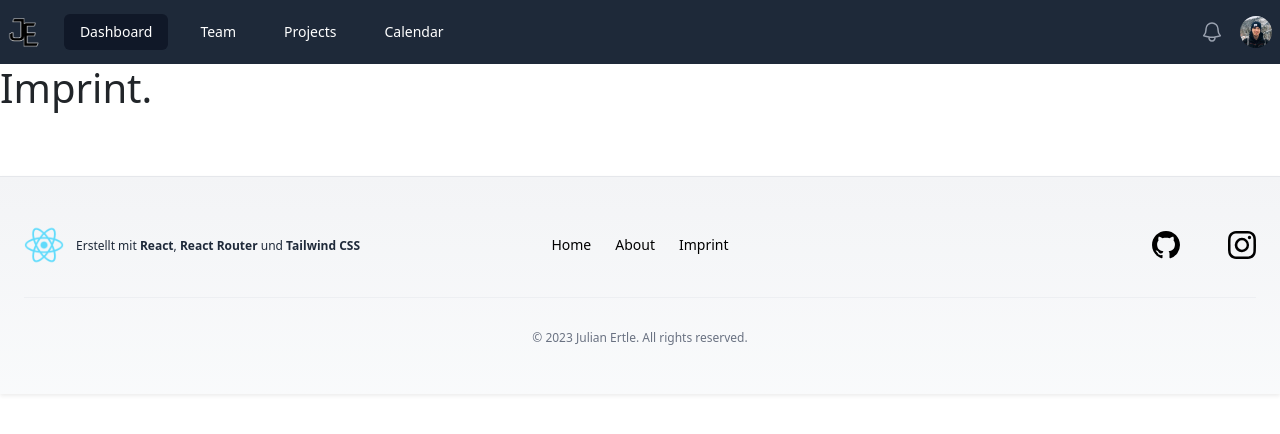
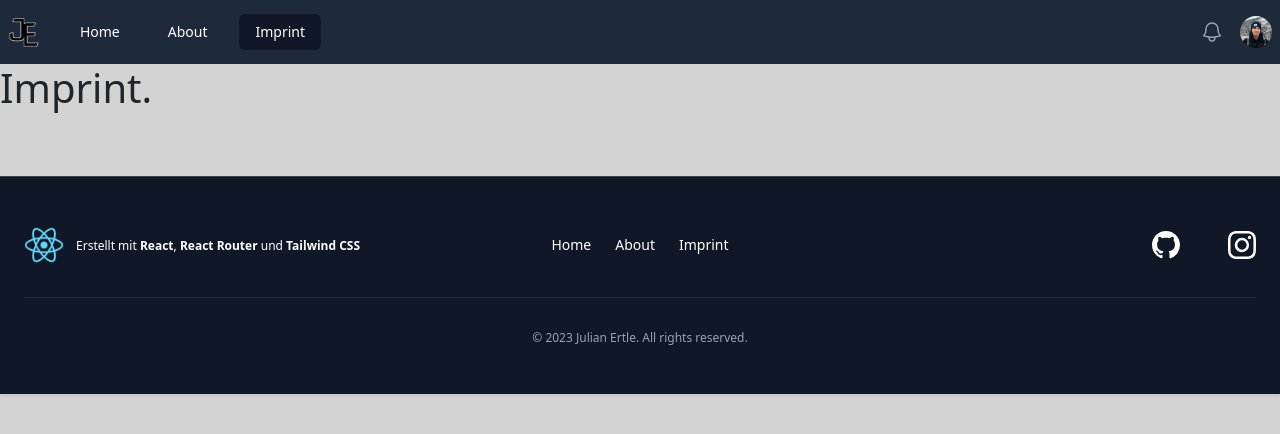
Before and after one commit to julianertle/Website, a React (Vite) app: page /imprint in a window 1280 px wide. Shown: the top 434 px of the page. Built offline with nearby package versions, Linux system fonts and the light colour scheme.

Commit message:
tailwind changes

```diff
--- a/src/components/ContentSections/SkillsInfo.jsx
+++ b/src/components/ContentSections/SkillsInfo.jsx
@@ -147,7 +147,9 @@ export default function Skills() {
   return (
     <div className="max-w-3xl mx-auto p-6 bg-white rounded-lg shadow-md text-gray-800">
     <div className="max-w-4xl mx-auto p-4">
-      <h2 className="text-3xl font-bold mb-6">Skills & Technologies</h2>
+      <h2 className="text-3xl font-bold mb-6 text-center">
+  Skills & Technologies
+</h2>
       <div className="flex flex-wrap gap-4">
         {skillsData.map((skill) => (
           <div key={skill.name} className="relative">
--- a/src/components/Footer.jsx
+++ b/src/components/Footer.jsx
@@ -10,7 +10,7 @@ const routes = [
 
 function Footer() {
   return (
-    <footer className="bg-gradient-to-b from-gray-100 to-gray-50 text-gray-800 mt-16 border-t border-gray-200 shadow-sm">
+    <footer className="bg-gray-900 text-white mt-16 border-t border-gray-700 shadow-sm">
       <div className="max-w-7xl mx-auto px-4 sm:px-6 lg:px-8 py-12">
         <div className="grid grid-cols-1 md:grid-cols-3 gap-8 items-center">
           {/* Logo and technologies */}
@@ -36,7 +36,7 @@ function Footer() {
               <Link
                 key={route.name}
                 to={route.path}
-                className="text-sm font-medium text-black hover:text-black hover:underline underline-offset-4 transition-all duration-200 ease-in-out"
+                className="text-sm font-medium text-white hover:text-gray-300 hover:underline underline-offset-4 transition-all duration-200 ease-in-out"
               >
                 {route.name}
               </Link>
@@ -49,7 +49,7 @@ function Footer() {
               href="https://github.com/julianertle"
               target="_blank"
               rel="noopener noreferrer"
-              className="text-black hover:text-black transition-all duration-200 transform hover:scale-125"
+              className="text-white hover:text-gray-300 transition-all duration-200 transform hover:scale-125"
               aria-label="GitHub Profile"
             >
               <BsGithub size={28} />
@@ -58,7 +58,7 @@ function Footer() {
               href="https://www.instagram.com/julez_vin?igsh=ZDAwbzZqbGJ5ZXh2"
               target="_blank"
               rel="noopener noreferrer"
-              className="text-black hover:text-black transition-all duration-200 transform hover:scale-125"
+              className="text-white hover:text-gray-300 transition-all duration-200 transform hover:scale-125"
               aria-label="Instagram Profile"
             >
               <BsInstagram size={28} />
@@ -67,7 +67,7 @@ function Footer() {
         </div>
 
         {/* Copyright */}
-        <div className="mt-8 pt-8 text-center text-xs text-gray-500 border-t border-gray-200/50">
+        <div className="mt-8 pt-8 text-center text-xs text-gray-400 border-t border-gray-700/50">
           © {new Date().getFullYear()} Julian Ertle. All rights reserved.
         </div>
       </div>
--- a/src/components/Languages.jsx
+++ b/src/components/Languages.jsx
@@ -72,7 +72,7 @@ function Languages() {
 
   return (
 <div className="center-vertical box" style={{ maxWidth: '90%', margin: '0 auto' }}>
-      <div className="flex items-center gap-3 mb-6">
+      <div className="flex justify-center items-center gap-3 mb-6">
   <h3 className="text-xl font-bold">
     Meinen Repositories
   </h3>
@@ -85,6 +85,7 @@ function Languages() {
     <img src={githubImage} alt="GitHub" className="w-10 h-10" />
   </a>
 </div>
+
 
       {loading ? (
         <p>Lade Daten...</p>
--- a/src/components/NavBarOwn.jsx
+++ b/src/components/NavBarOwn.jsx
@@ -1,62 +1,68 @@
-import { Disclosure, DisclosureButton, DisclosurePanel, Menu, MenuButton, MenuItem, MenuItems } from '@headlessui/react'
-import { Bars3Icon, BellIcon, XMarkIcon } from '@heroicons/react/24/outline'
+import React from "react";
+import { Disclosure, DisclosureButton } from "@headlessui/react";
+import { Bars3Icon, XMarkIcon, BellIcon } from "@heroicons/react/24/outline";
+import { Menu, MenuButton, MenuItems, MenuItem } from "@headlessui/react";
+import { Link, useLocation } from "react-router-dom";
+
+function classNames(...classes) {
+  return classes.filter(Boolean).join(" ");
+}
 
 const navigation = [
-
-
-  { name: 'Dashboard', href: '#', current: true },
-  { name: 'Team', href: '#', current: false },
-  { name: 'Projects', href: '#', current: false },
-  { name: 'Calendar', href: '#', current: false },
-]
-
-function classNames(...classes) {
-  return classes.filter(Boolean).join(' ')
-}
+  { name: "Home", href: "/" },
+  { name: "About", href: "/about" },
+  { name: "Imprint", href: "/imprint" },
+];
 
 function NavBarOwn() {
+  const location = useLocation();
+
   return (
     <Disclosure as="nav" className="bg-gray-800">
       <div className="mx-auto max-w-7xl px-2 sm:px-6 lg:px-8">
         <div className="relative flex h-16 items-center justify-between">
+          {/* Mobile menu button */}
           <div className="absolute inset-y-0 left-0 flex items-center sm:hidden">
-            {/* Mobile menu button*/}
             <DisclosureButton className="group relative inline-flex items-center justify-center rounded-md p-2 text-gray-400 hover:bg-gray-700 hover:text-white focus:ring-2 focus:ring-white focus:outline-hidden focus:ring-inset">
               <span className="absolute -inset-0.5" />
               <span className="sr-only">Open main menu</span>
-              <Bars3Icon aria-hidden="true" className="block size-6 group-data-open:hidden" />
-              <XMarkIcon aria-hidden="true" className="hidden size-6 group-data-open:block" />
+              <Bars3Icon aria-hidden="true" className="block h-6 w-6 group-data-open:hidden" />
+              <XMarkIcon aria-hidden="true" className="hidden h-6 w-6 group-data-open:block" />
             </DisclosureButton>
           </div>
+
+          {/* Logo and desktop menu */}
           <div className="flex flex-1 items-center justify-center sm:items-stretch sm:justify-start">
             <div className="flex shrink-0 items-center">
               <img
                 alt="Your Company"
-                src="src\assets\logo.png"
+                src="src/assets/logo.png"
                 className="h-8 w-auto"
               />
             </div>
-            <div className="hidden sm:ml-6 sm:block">
-              <div className="flex space-x-4">
-                {navigation.map((item) => (
-                 <a
+            <div className="hidden sm:ml-6 sm:flex sm:space-x-4">
+              {navigation.map((item) => {
+                const isCurrent = location.pathname === item.href;
+                return (
+                  <Link
                     key={item.name}
-  href={item.href}
-  aria-current={item.current ? 'page' : undefined}
+                    to={item.href}
+                    aria-current={isCurrent ? "page" : undefined}
                     className={classNames(
-    item.current
-      ? 'bg-gray-900 text-white'
-      : 'text-white hover:bg-gray-700 hover:text-white',
-    'rounded-md px-3 py-2 text-sm font-medium no-underline [&:visited]:text-gray-300 [&:hover]:text-white'
+                      isCurrent
+                        ? "bg-gray-900 text-white"
+                        : "text-white hover:bg-gray-700 hover:text-white",
+                      "rounded-md px-3 py-2 text-sm font-medium no-underline [&:visited]:text-gray-300 [&:hover]:text-white"
                     )}
                   >
                     {item.name}
-</a>
-
-                ))}
+                  </Link>
+                );
+              })}
             </div>
           </div>
-          </div>
+
+          {/* Right side icons */}
           <div className="absolute inset-y-0 right-0 flex items-center pr-2 sm:static sm:inset-auto sm:ml-6 sm:pr-0">
             <button
               type="button"
@@ -64,49 +70,52 @@ function NavBarOwn() {
             >
               <span className="absolute -inset-1.5" />
               <span className="sr-only">View notifications</span>
-              <BellIcon aria-hidden="true" className="size-6" />
+              <BellIcon aria-hidden="true" className="h-6 w-6" />
             </button>
 
             {/* Profile dropdown */}
             <Menu as="div" className="relative ml-3">
-              <div>
               <MenuButton className="relative flex rounded-full bg-gray-800 text-sm focus:ring-2 focus:ring-white focus:ring-offset-2 focus:ring-offset-gray-800 focus:outline-hidden">
                 <span className="absolute -inset-1.5" />
                 <span className="sr-only">Open user menu</span>
                 <img
-                    alt=""
-                    src="src\assets\profile.png"
-                    className="size-8 rounded-full"
+                  alt="User profile"
+                  src="src/assets/profile.png"
+                  className="h-8 w-8 rounded-full"
                 />
               </MenuButton>
-              </div>
               <MenuItems
-                transition
-                className="absolute right-0 z-10 mt-2 w-48 origin-top-right rounded-md bg-white py-1 shadow-lg ring-1 ring-black/5 transition focus:outline-hidden data-closed:scale-95 data-closed:transform data-closed:opacity-0 data-enter:duration-100 data-enter:ease-out data-leave:duration-75 data-leave:ease-in"
+                className="absolute right-0 z-10 mt-2 w-48 origin-top-right rounded-md bg-white py-1 shadow-lg ring-1 ring-black/5 focus:outline-hidden"
               >
                 <MenuItem>
-                  <a
-                    href="#"
-                    className="block px-4 py-2 text-sm text-gray-700 data-focus:bg-gray-100 data-focus:outline-hidden"
+                  {({ active }) => (
+                    <Link
+                      to="/profile"
+                      className={`block px-4 py-2 text-sm text-gray-700 ${active ? "bg-gray-100" : ""}`}
                     >
-                    Nothing
-                  </a>
+                      Profile
+                    </Link>
+                  )}
                 </MenuItem>
                 <MenuItem>
-                  <a
-                    href="#"
-                    className="block px-4 py-2 text-sm text-gray-700 data-focus:bg-gray-100 data-focus:outline-hidden"
+                  {({ active }) => (
+                    <Link
+                      to="/settings"
+                      className={`block px-4 py-2 text-sm text-gray-700 ${active ? "bg-gray-100" : ""}`}
                     >
-                    To See
-                  </a>
+                      Settings
+                    </Link>
+                  )}
                 </MenuItem>
                 <MenuItem>
-                  <a
-                    href="#"
-                    className="block px-4 py-2 text-sm text-gray-700 data-focus:bg-gray-100 data-focus:outline-hidden"
+                  {({ active }) => (
+                    <button
+                      className={`block w-full text-left px-4 py-2 text-sm text-gray-700 ${active ? "bg-gray-100" : ""}`}
+                      onClick={() => alert("Logout clicked")}
                     >
-                    Here Yet :/
-                  </a>
+                      Logout
+                    </button>
+                  )}
                 </MenuItem>
               </MenuItems>
             </Menu>
@@ -114,26 +123,31 @@ function NavBarOwn() {
         </div>
       </div>
 
-      <DisclosurePanel className="sm:hidden">
+      {/* Mobile menu panel */}
+      <Disclosure.Panel className="sm:hidden">
         <div className="space-y-1 px-2 pt-2 pb-3">
-          {navigation.map((item) => (
-            <DisclosureButton
+          {navigation.map((item) => {
+            const isCurrent = location.pathname === item.href;
+            return (
+              <Link
                 key={item.name}
-              as="a"
-              href={item.href}
-              aria-current={item.current ? 'page' : undefined}
+                to={item.href}
+                aria-current={isCurrent ? "page" : undefined}
                 className={classNames(
-                item.current ? 'bg-gray-900 text-white' : 'text-gray-300 hover:bg-gray-700 hover:text-white',
-                'block rounded-md px-3 py-2 text-base font-medium',
+                  isCurrent
+                    ? "bg-gray-900 text-white"
+                    : "text-white hover:bg-gray-700 hover:text-white",
+                  "block rounded-md px-3 py-2 text-base font-medium no-underline [&:visited]:text-gray-300 [&:hover]:text-white"
                 )}
               >
                 {item.name}
-            </DisclosureButton>
-          ))}
+              </Link>
+            );
+          })}
         </div>
-      </DisclosurePanel>
+      </Disclosure.Panel>
     </Disclosure>
-  )
+  );
 }
 
-export default NavBarOwn
+export default NavBarOwn;
--- a/src/components/styles.css
+++ b/src/components/styles.css
@@ -6,7 +6,9 @@
     min-width: 380px;
     margin: 0 auto;
 }
-
+body {
+  background-color: lightgrey; /* Tailwind's gray-100 */
+}
 .color-div {
     background-color: green;
 }
```
Also changed, not shown: src/components/Content.jsx (+6 -3 lines), src/components/ContentSections/ContentInfo.jsx (+4 -6 lines). Lines whose indentation alone changed are shown as unchanged.
